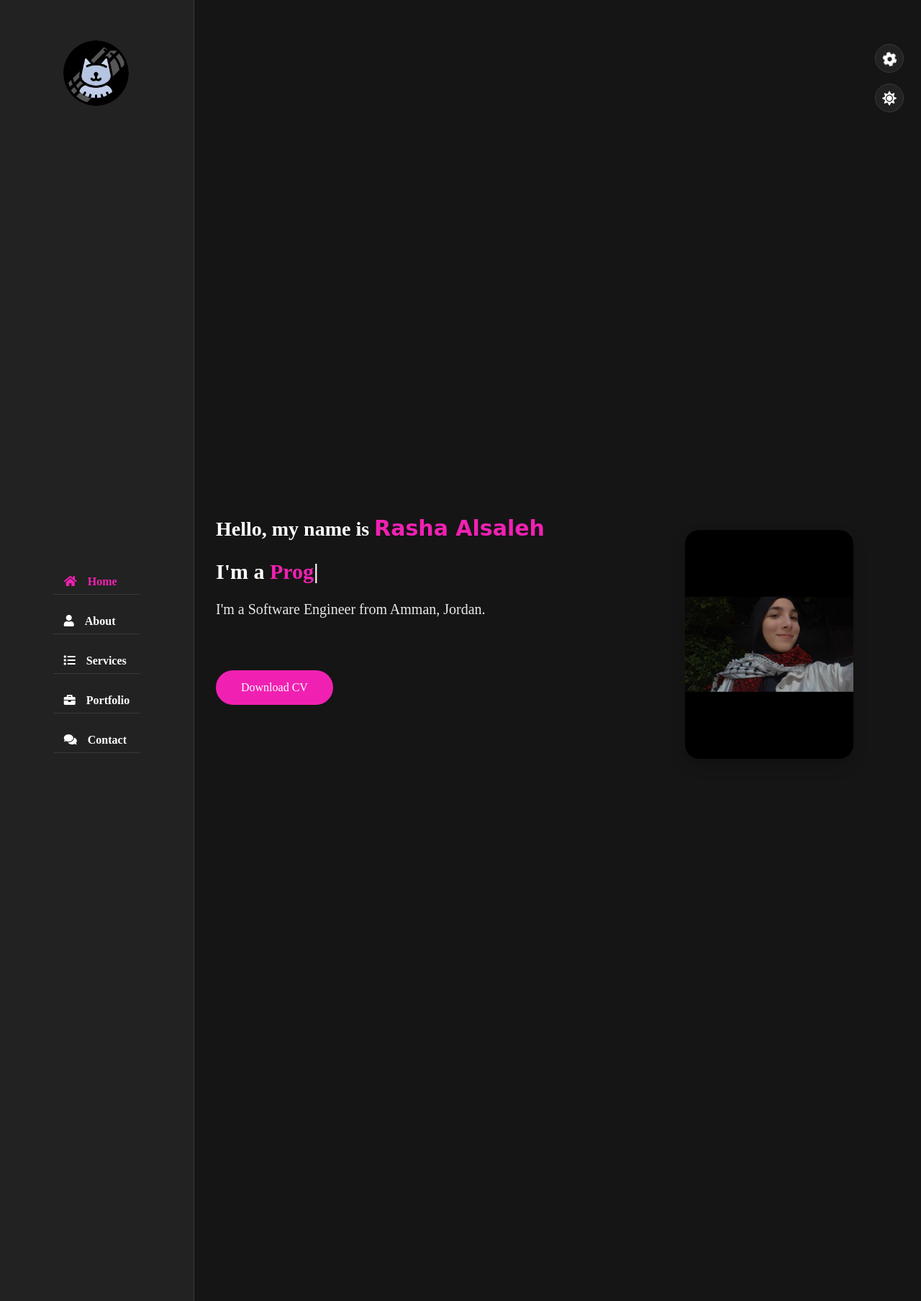
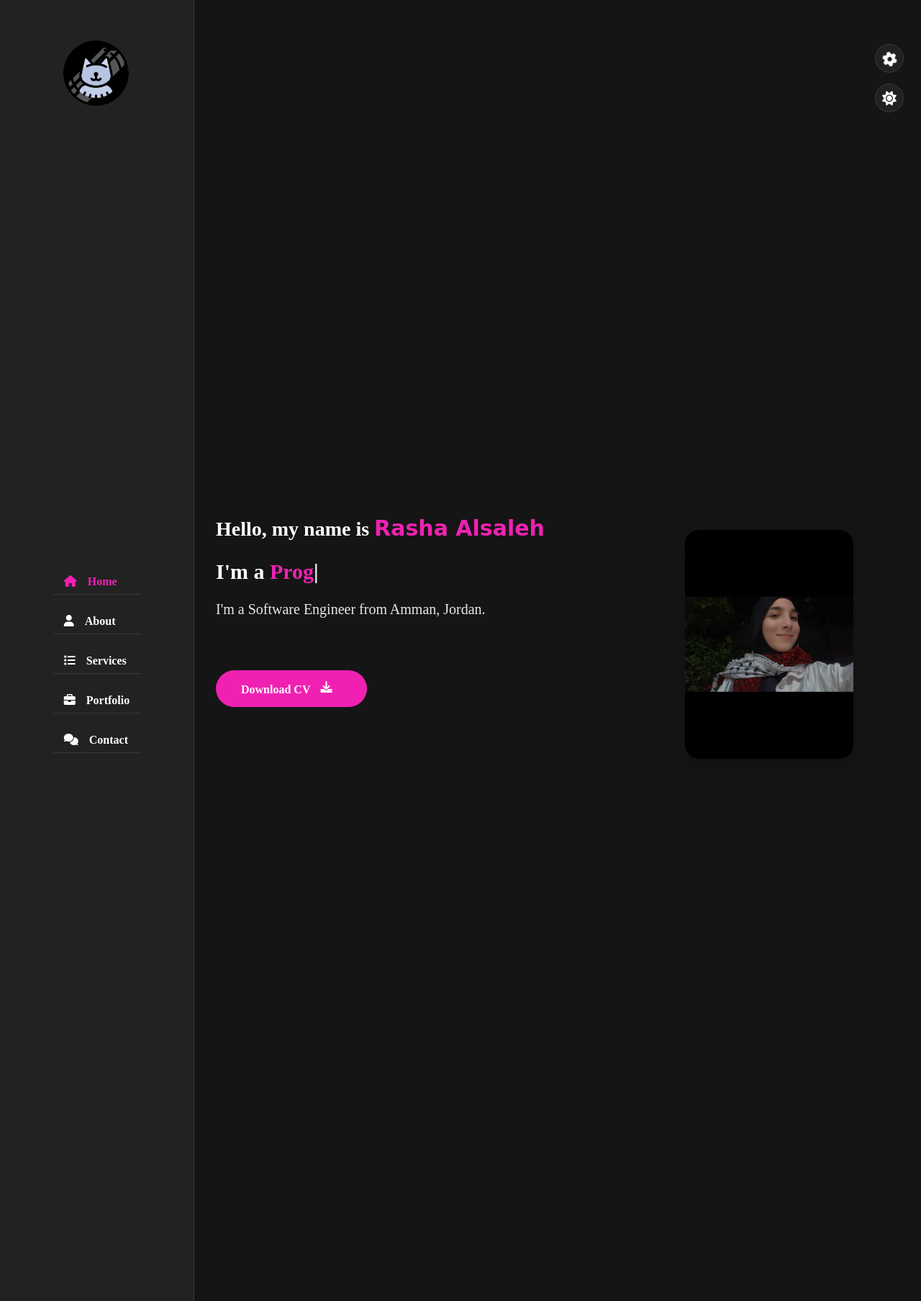
Before and after one commit to rasha-2k/Portfolio, a PHP site: page / in a window 1280 px wide. Shown: the whole page at 72% size. Run offline with PHP 8.4, Linux system fonts and the light colour scheme; some libraries are stand-ins or nearby versions; some web fonts are replaced.

Commit message:
added icons on the buttons

```diff
--- a/index.html
+++ b/index.html
@@ -13,6 +13,7 @@
     <link rel="stylesheet" href="style.css">
     <link rel="stylesheet" href="color-1.css">
     <link rel="stylesheet" href="https://cdnjs.cloudflare.com/ajax/libs/font-awesome/5.15.4/css/all.min.css">
+    <link rel="stylesheet" href="https://cdnjs.cloudflare.com/ajax/libs/font-awesome/6.0.0-beta3/css/all.min.css">
     <!-- Style Switcher -->
     <link rel="stylesheet" href="color-1.css" class="alternate-style" title="color-1" disabled>
     <link rel="stylesheet" href="color-2.css" class="alternate-style" title="color-2" disabled>
@@ -55,7 +56,12 @@
                             <h3 class="hello">Hello, my name is <span class="name">Rasha Alsaleh</span></h3>
                             <h3 class="my-profession">I'm a <span class="typing">Full-stack Developer</span></h3>
                             <p>I'm a Software Engineer from Amman, Jordan.</p>
-                            <a href="Rasha Khalid.docx" class="btn">Download CV</a>
+                            <a href="Rasha Khalid.docx" class="btn"><b>Download CV</b>
+                                <span class="icon-box">
+                                    <i class="fa-solid fa-download downloadone"></i>
+                                    <i class="fa-solid fa-download downloadtwo"></i>
+                                </span>
+                            </a>
                         </div>
                         <div class="home-img padd-15">
                             <img src="pic.jpg" alt="Profile Picture">
@@ -108,7 +114,7 @@
                                             <p>LinkedIn : <span><a href="https://www.linkedin.com/in/rasha-alsaleh/" target="_blank" style="color: inherit; text-decoration: none;">Rasha Alsaleh</a></span></p>
                                         </div>
                                         <div class="info-item padd-15">
-                                            <p>Email : <span><a href="mailto:rasha.k.alsaleh@gmail.com" target="_blank" style="color: inherit; text-decoration: none;">rasha.k.alsaleh@gmail.com</a></span></p>
+                                            <p>Email : <span><a href="mailto:info@rashaalsaleh.com" target="_blank" style="color: inherit; text-decoration: none;">info@rashaalsaleh.com</a></span></p>
                                         </div>
                                         <div class="info-item padd-15">
                                             <p>Degree : <span>Software Engineering</span></p>
@@ -125,7 +131,12 @@
                                     </div>
                                     <div class="row">
                                         <div class="buttons padd-15">
-                                            <a href="#contact" data-section-index="1" class="btn hire-me">Hire Me</a>
+                                            <a href="#contact" data-section-index="1" class="btn hire-me"><b>Hire Me</b>
+                                                <span class="arrow-container">
+                                                    <i class="fa-solid fa-arrow-up arrowone"></i>
+                                                    <i class="fa-solid fa-arrow-up arrowtwo"></i>
+                                                </span>
+                                            </a>
                                         </div>
                                     </div>
                                 </div>
@@ -469,7 +480,7 @@
                         <div class="contact-info-item padd-15">
                             <div class="icon"><i class="fa fa-envelope"></i></div>
                             <h4>Email</h4>
-                            <p>rasha.k.alsaleh@gmail.com</p>
+                            <p>info@rashaalsaleh.com</p>
                         </div>
                         <!-- Contact info item end -->
                         <!-- Contact info item start -->
@@ -514,8 +525,13 @@
                                     </div>
                                 </div>
                                 <div class="row">
-                                    <div class="form-item col-12 padd-15">
-                                        <button type="submit" class="btn">Send Message</button>
+                                    <div class="buttons col-12 padd-15">
+                                        <button href="#" class="btn"><b>Send Message</b>
+                                            <span class="arrow-container">
+                                                <i class="fa-solid fa-arrow-up arrowone"></i>
+                                                <i class="fa-solid fa-arrow-up arrowtwo"></i>
+                                            </span>
+                                        </button>
                                     </div>
                                 </div>
                             </form>
--- a/style.css
+++ b/style.css
@@ -28,6 +28,8 @@ body
     outline: none;
     text-decoration: none;
     box-sizing: border-box;
+    scrollbar-width: thin;
+    scrollbar-color: var(--skin-color) var(--bg-black-100);
 }
 ::before, ::after
 {
@@ -148,10 +150,60 @@ ul
     border: none;
     background: var(--skin-color);
     transition: all 0.3s ease;
+    position: relative;
+    cursor: pointer;
 }
-.btn:hover
-{
-    transform: scale(1.05);
+.btn i {
+    transition: transform 0.3s ease;
+}
+b{
+    margin-right: 10px;
+}
+/* hire me icon effect */
+.arrow-container {
+    display: inline-block;
+    position: relative;
+    height: 20px;
+    width: 15px;
+    overflow: hidden;
+    transform: rotate(45deg);
+    vertical-align: middle;
+    margin-top: -3px; /*Move the icon container slightly up*/
+}
+.arrowone {
+    transition: transform 0.3s ease;
+}
+.arrowtwo {
+    position: absolute;
+    bottom: -15px;
+    left: 0;
+    transition: transform 0.3s ease, opacity 0.3s ease;
+}
+.btn:hover .arrowone {
+    transform: translateY(-20px);
+}
+.btn:hover .arrowtwo {
+    transform: translateY(-15px);
+}
+/* download icon effect */
+.downloadtwo {
+    position: absolute;
+    bottom: 20px;
+    left: 0;
+    transition: transform 0.3s ease, opacity 0.3s ease;
+}
+.btn:hover .downloadtwo {
+    transform: translateY(20px);
+}
+.btn:hover .downloadone {
+    transform: translateY(20px);
+}
+.icon-box {
+    position: relative;
+    display: inline-block;
+    width: 30px;
+    height: 20px;
+    overflow: hidden;
 }
 .shadow-dark
 {
```
